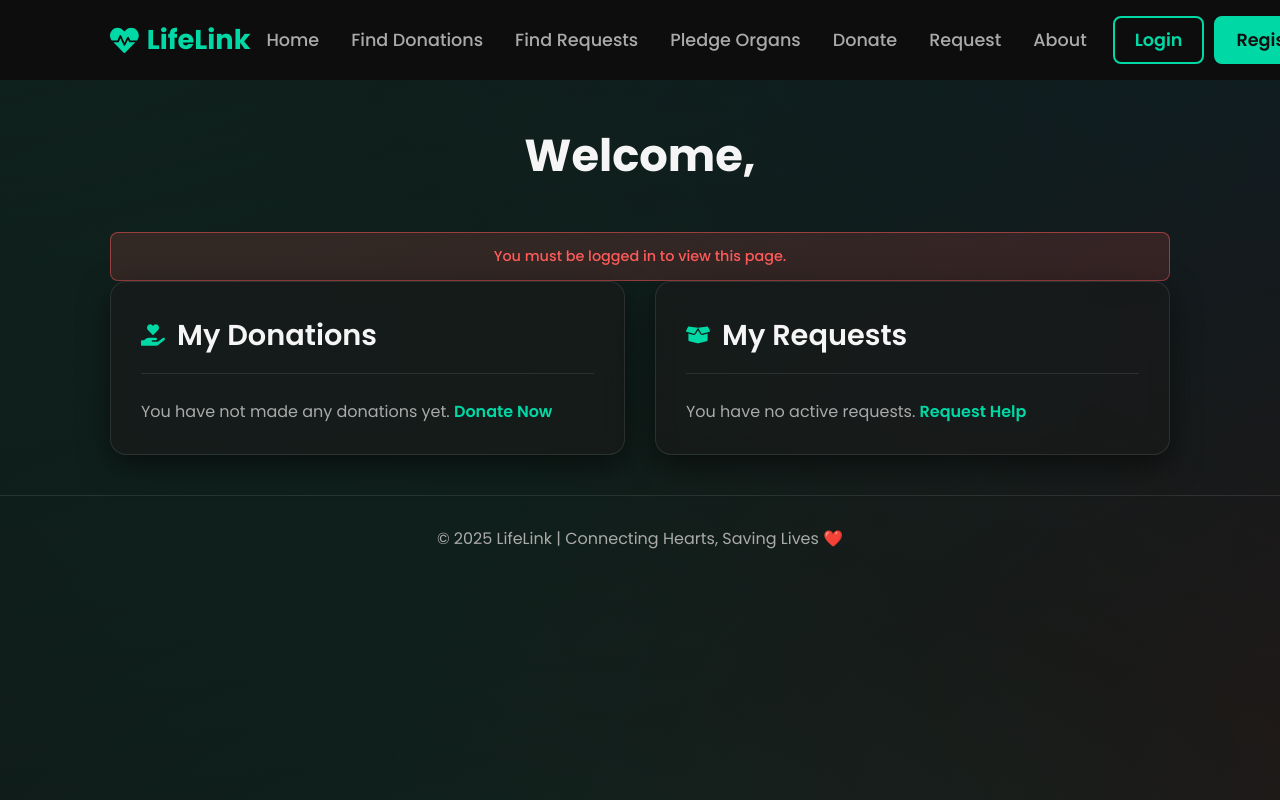
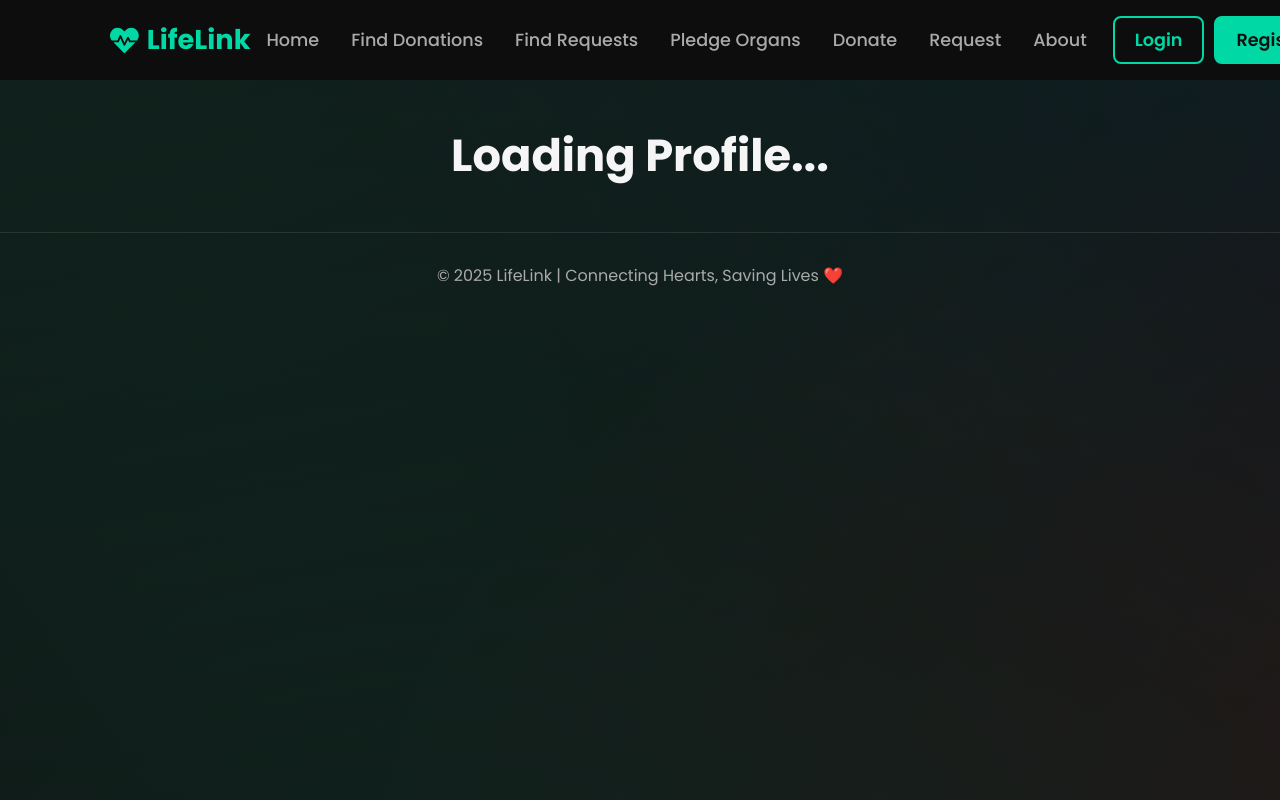
Before and after one commit to omkava9-beep/life-link-repo, a React (Vite) app: page /my-profile in a window 1280 px wide. Shown: the top 800 px of the page. Built offline with nearby package versions, Linux system fonts and the light colour scheme.

Commit message:
Fix authentication persistence on page reload by removing blocking loading state

```diff
--- a/src/components/Navbar.jsx
+++ b/src/components/Navbar.jsx
@@ -6,7 +6,7 @@ import './Navbar.css';
 
 function Navbar() {
   const [click, setClick] = useState(false);
-  const { isLoggedIn, user, logout } = useAuth();
+  const { isLoggedIn, user, logout, loading } = useAuth();
   const navigate = useNavigate();
 
   const handleClick = () => setClick(!click);
@@ -17,6 +17,20 @@ function Navbar() {
     closeMobileMenu();
     navigate('/');
   };
+
+  // Show loading state while checking authentication
+  if (loading) {
+    return (
+      <nav className="navbar">
+        <div className="navbar-container">
+          <Link to="/" className="navbar-logo">
+            <FaHeartbeat className="navbar-icon" />
+            LifeLink
+          </Link>
+        </div>
+      </nav>
+    );
+  }
 
   return (
     <nav className="navbar">
--- a/src/context/AuthContext.jsx
+++ b/src/context/AuthContext.jsx
@@ -68,11 +68,12 @@ export const AuthProvider = ({ children }) => {
     isLoggedIn,
     login,
     logout,
+    loading,
   };
 
   return (
     <AuthContext.Provider value={value}>
-      {!loading && children}
+      {children}
     </AuthContext.Provider>
   );
 };
--- a/src/pages/MyProfile.jsx
+++ b/src/pages/MyProfile.jsx
@@ -8,7 +8,7 @@ import PageLayout from '../components/PageLayout';
 import { motion, AnimatePresence } from 'framer-motion';
 
 function MyProfile() {
-  const { user } = useAuth();
+  const { user, loading: authLoading } = useAuth();
   const [myDonations, setMyDonations] = useState([]);
   const [myRequests, setMyRequests] = useState([]);
   const [loading, setLoading] = useState(true);
@@ -16,6 +16,8 @@ function MyProfile() {
 
   useEffect(() => {
     const fetchData = async () => {
+      if (authLoading) return; // Wait for auth to load
+
       if (!user) {
         setError('You must be logged in to view this page.');
         setLoading(false);
@@ -42,8 +44,24 @@ function MyProfile() {
     fetchData();
   }, [user]);
 
+  if (authLoading) {
+    return (
+      <PageLayout>
+        <div className="page-container fade-in-on-load">
+          <h1 className="page-title">Loading...</h1>
+        </div>
+      </PageLayout>
+    );
+  }
+
   if (loading) {
-    return <div className="page-container fade-in-on-load"><h1 className="page-title">Loading Profile...</h1></div>;
+    return (
+      <PageLayout>
+        <div className="page-container fade-in-on-load">
+          <h1 className="page-title">Loading Profile...</h1>
+        </div>
+      </PageLayout>
+    );
   }
 
   return (
```
